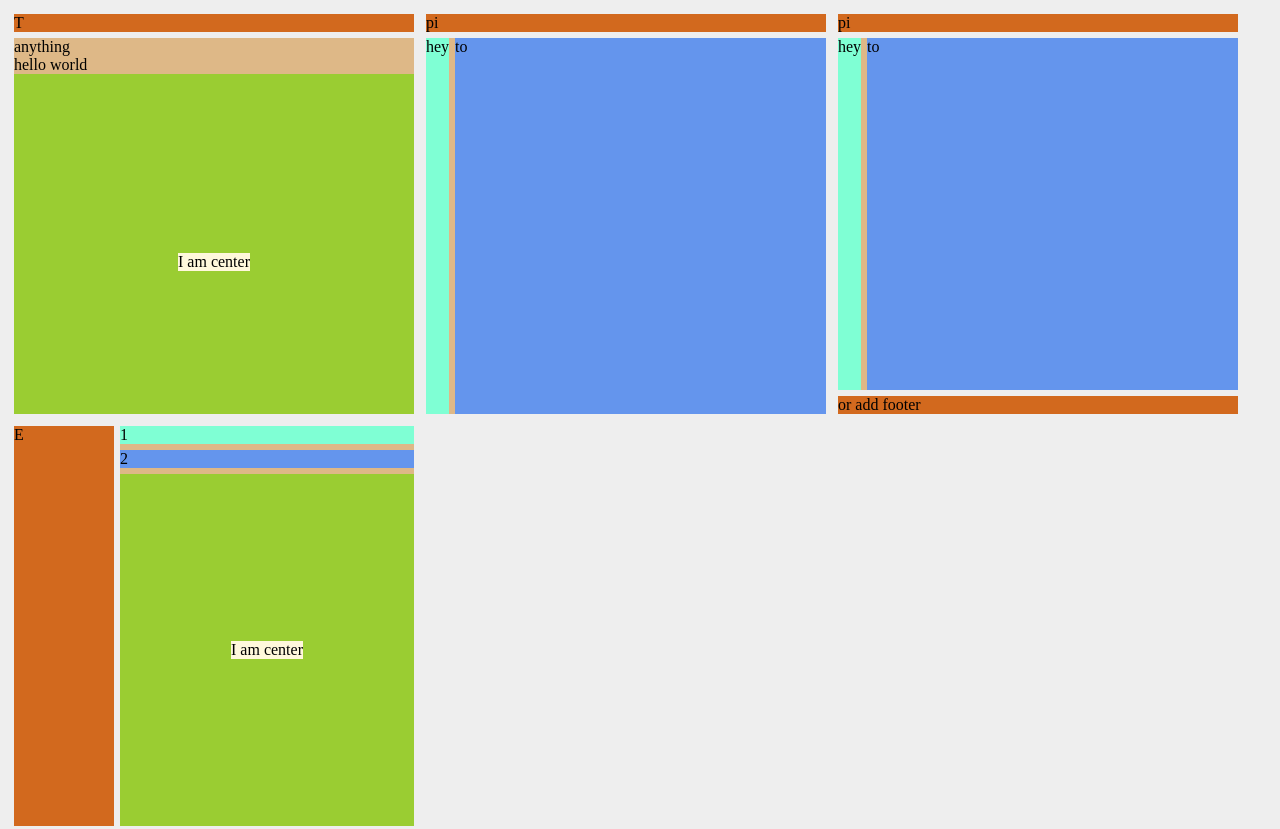
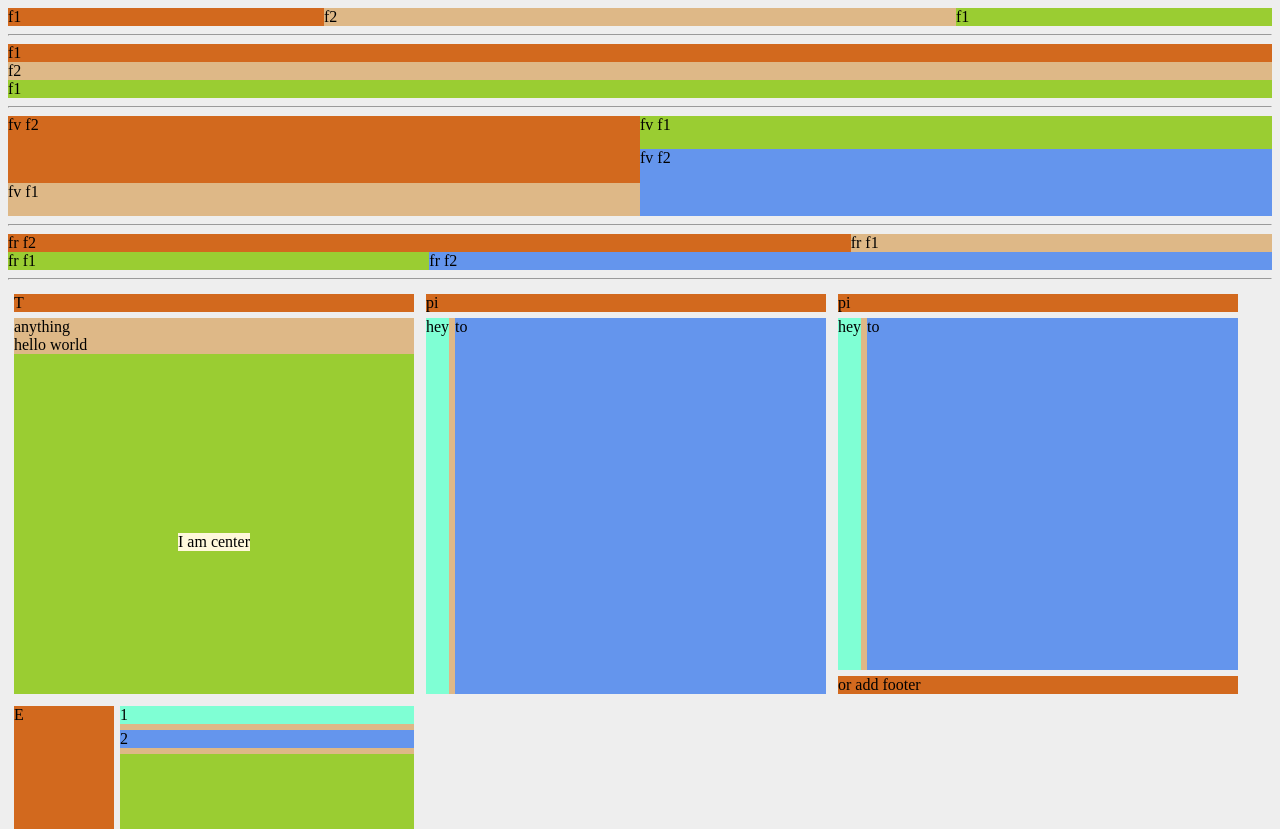
Before and after one commit to 601286825nj/easy-flex, a plain HTML site: page index.html in a window 1280 px wide. Shown: the top 829 px of the page. Drawn offline with Linux system fonts and the light colour scheme.

Commit message:
definition some tag

```diff
--- a/easy-flex.less
+++ b/easy-flex.less
@@ -1,4 +1,34 @@
 @flex-content-gap: 6px;
+
+
+
+fr{
+    flex: 1;
+    display: flex;
+    flex-direction: row;
+    width: inherit;
+    height: inherit;
+    flex-wrap: wrap;
+}
+fv{
+    flex: 1;
+    display: flex;
+    flex-direction: column;
+    width: inherit;
+    height: inherit;
+    flex-wrap: nowrap;
+}
+f0{flex: 0;}
+f1{flex: 1;}
+f2{flex: 2;}
+f3{flex: 3;}
+f4{flex: 4;}
+f5{flex: 5;}
+f6{flex: 6;}
+
+
+
+
 
 .column-flex-100h{
     display: flex;
--- a/index.html
+++ b/index.html
@@ -1,5 +1,5 @@
 <!DOCTYPE html>
-<html lang="en">
+<html lang="zh_CN">
 <head>
     <meta charset="UTF-8">
     <meta name="viewport" content="width=device-width, initial-scale=1.0">
@@ -17,7 +17,49 @@
     }
 </style>
 <body>
-    <div style="display: flex;flex-wrap: wrap;" class="pill-mother">
+    <fr>
+        <f1 style="background:chocolate;">f1</f1>
+        <f2 style="background:burlywood;">f2</f2>
+        <f1 style="background:yellowgreen;">f1</f1>
+    </fr>
+
+    <hr>
+
+    <fv >
+        <f1 style="background:chocolate;">f1</f1>
+        <f2 style="background:burlywood;">f2</f2>
+        <f1 style="background:yellowgreen;">f1</f1>
+    </fv>
+
+    <hr>
+
+    <fr style="height: 100px;">
+        <fv>
+            <f2 style="background:chocolate;">fv f2</f2>
+            <f1 style="background:burlywood;">fv f1</f1>
+        </fv>
+        <fv>
+            <f1 style="background:yellowgreen;">fv f1</f1>
+            <f2 style="background-color: cornflowerblue;">fv f2</f2>
+        </fv>
+    </fr>
+
+    <hr>
+
+    <fv>
+        <fr>
+            <f2 style="background:chocolate;">fr f2</f2>
+            <f1 style="background:burlywood;">fr f1</f1>
+        </fr>
+        <fr>
+            <f1 style="background:yellowgreen;">fr f1</f1>
+            <f2 style="background-color: cornflowerblue;">fr f2</f2>
+        </fr>
+    </fv>
+
+    <hr>
+
+    <flex style="display: flex;flex-wrap: wrap;" class="pill-mother">
         <div class="t-flex-content">
             <header style="background-color:chocolate">T</header>
             <div style="background-color: burlywood;">
@@ -61,6 +103,10 @@
             </div>
         </div>
 
-    </div>
+    </flex>
+
+
+
+
 </body>
 </html>
```
Also changed, not shown: easy-flex.css, 1 other file.
